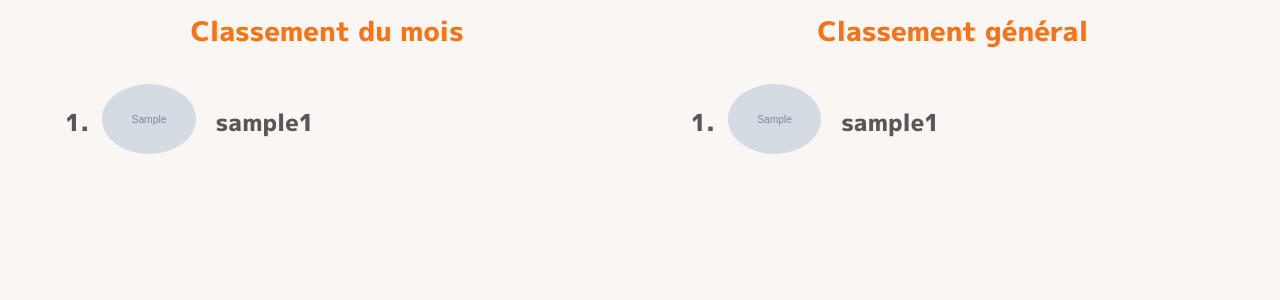
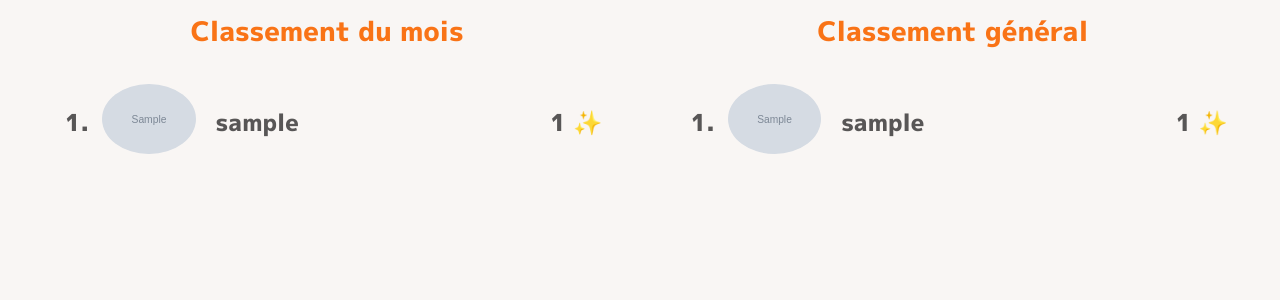
Before and after one commit to Tezay/conjug, a Flask app: page /leaderboard in a window 1280 px wide. Shown: the part 301-601 px from the top of the page. Run offline with Flask 3, Linux system fonts and the light colour scheme; tables that the repository leaves empty hold one stand-in row (values such as "Sample post"); grey boxes marked "Sample" are stand-in pictures; parts of the project's set-up code (start-up, migrations or seed data) failed here and were passed over.

Commit message:
leaderboard update

```diff
--- a/conjugFR/models.py
+++ b/conjugFR/models.py
@@ -46,7 +46,7 @@ def addUser(email, firstname, lastname, username, password, etablissement, xp, l
     newUser = User(email=email, firstname=firstname, lastname=lastname, username=username,
                    password=password, etablissement=etablissement, xp=xp, level=level,
                    date_creation=date_creation, logo=logo, day_streak=day_streak, classement=classement,
-                   xp_week=XP_week, xp_month=XP_month)
+                   XP_week=XP_week, XP_month=XP_month)
     db.session.add(newUser)
     db.session.commit()
 
--- a/conjugFR/static/css/leaderboard.css
+++ b/conjugFR/static/css/leaderboard.css
@@ -65,15 +65,20 @@ ol {
     display: flex;
     padding: 10px 25px;
     border-radius: 24px;
-    align-items: center;
     cursor: pointer;
+    justify-content: space-between;
 }
 
 .userBox:hover {
     background-color: #ebe9e9;
 }
 
-.userBox .userBoxRank {
+.userBox-left, .userBox-right {
+    display: flex;
+    align-items: center;
+}
+
+.userBoxRank {
     display: flex;
     align-items: center;
     justify-content: center;
--- a/conjugFR/templates/leaderboard.html
+++ b/conjugFR/templates/leaderboard.html
@@ -44,6 +44,7 @@
               {%for place, user in classementMonth.items() %}
               <a href="{{url_for('username_route', username=user[0])}}">
               <li class="userBox">
+                  <div class="userBox-left">
                       <div class="userBoxRank">
                         <span>
                           {{place}}.
@@ -55,8 +56,11 @@
                       <div class="userBoxName">
                           <span class="username">{{user[0]}}</span>
                       </div>
+                  </div>
+                  <div class="userBox-right">
                       <div class="userBoxXP">
-                      <span class="username">{{user[1]}}</span>
+                          <span class="username">{{user[1]}} ✨</span>
+                      </div>
                   </div>
               </li>
               </a>
@@ -72,6 +76,7 @@
               {%for place, user in classementPlayers.items() %}
               <a href="{{url_for('username_route', username=user[0])}}">
               <li class="userBox">
+                  <div class="userBox-left">
                       <div class="userBoxRank">
                         <span>
                           {{place}}.
@@ -83,8 +88,11 @@
                       <div class="userBoxName">
                           <span class="username">{{user[0]}}</span>
                       </div>
+                  </div>
+                  <div class="userBox-right">
                       <div class="userBoxXP">
-                      <span class="username">{{user[1]}}</span>
+                          <span class="username">{{user[1]}} ✨</span>
+                      </div>
                   </div>
               </li>
               </a>
```
Lines whose indentation alone changed are shown as unchanged.
